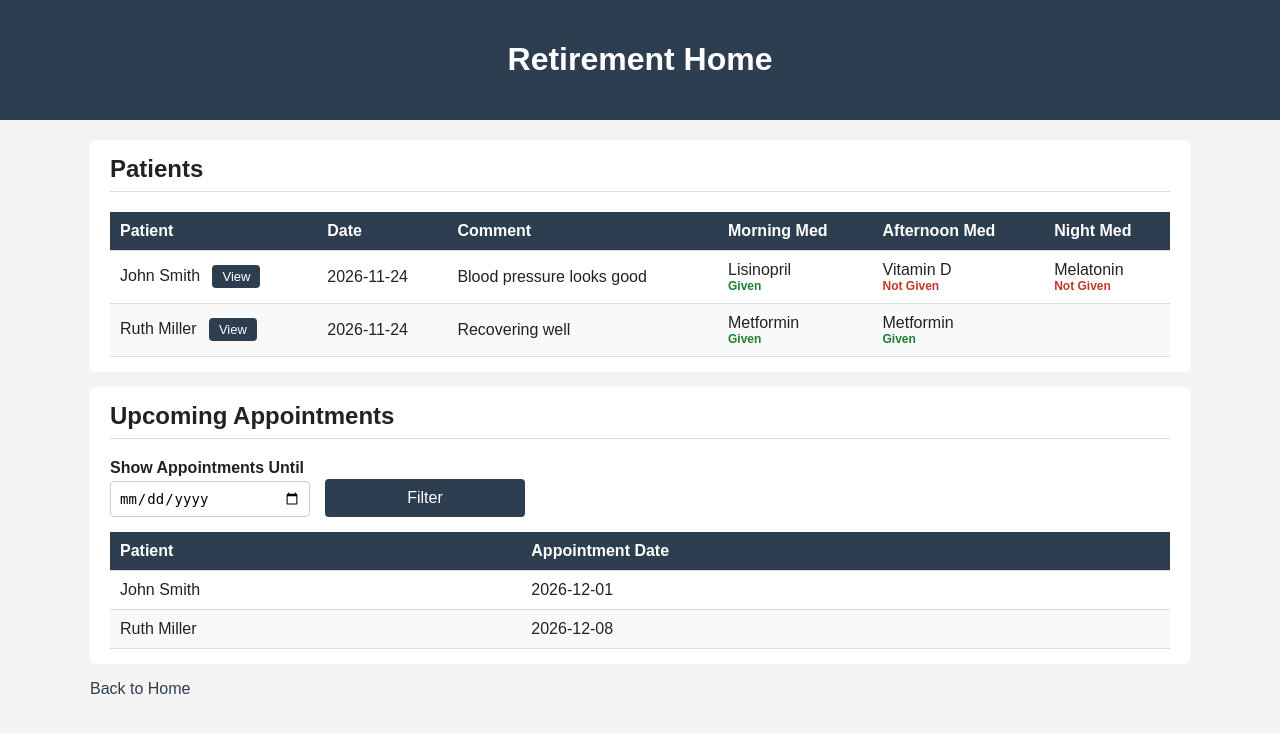
After one commit to CMervy/CSET-220-Project, a Laravel app: page /doctor-home in a window 1280 px wide. The commit adds this page. Shown: the top 733 px of the page. Run offline with Laravel 12, Linux system fonts and the light colour scheme; parts of the project's set-up code (start-up, migrations or seed data) failed here and were passed over.

Commit message:
doctor home, patient of doctor, and payment

```diff
--- a/public/css/style.css
+++ b/public/css/style.css
@@ -124,3 +124,65 @@ main.wide {
 .search-form button {
     margin-top: 0;
 }
+textarea {
+    padding: 8px;
+    border: 1px solid #ccc;
+    border-radius: 4px;
+    font-size: 14px;
+    font-family: Arial, sans-serif;
+}
+
+.button {
+    display: inline-block;
+    padding: 10px 16px;
+    background: #2c3e50;
+    color: white;
+    border-radius: 4px;
+    cursor: pointer;
+    list-style: none;
+}
+
+.button::-webkit-details-marker {
+    display: none;
+}
+
+.button:hover {
+    background: #1a252f;
+}
+
+details form {
+    margin-top: 10px;
+}
+.button.small {
+    padding: 4px 10px;
+    font-size: 13px;
+    margin-left: 8px;
+    text-decoration: none;
+}
+
+.button.small:hover {
+    text-decoration: none;
+}
+
+.given {
+    display: block;
+    color: #1e7e34;
+    font-size: 12px;
+    font-weight: bold;
+}
+
+.not-given {
+    display: block;
+    color: #c0392b;
+    font-size: 12px;
+    font-weight: bold;
+}
+
+.search-form + table {
+    margin-top: 15px;
+}
+.total-row td {
+    font-weight: bold;
+    border-top: 2px solid #2c3e50;
+    background: #eef2f5;
+}
--- /dev/null
+++ b/resources/views/doctor-home.blade.php
@@ -0,0 +1,88 @@
+<!DOCTYPE html>
+<html lang="en">
+<head>
+    <meta charset="UTF-8">
+    <meta name="viewport" content="width=device-width, initial-scale=1.0">
+    <title>Doctor's Home</title>
+    <link rel="stylesheet" href="{{ asset('css/style.css') }}">
+</head>
+<body>
+    <header>
+        <h1>Retirement Home</h1>
+    </header>
+
+    <main class="wide">
+        <section>
+            <h2>Patients</h2>
+            <table>
+                <thead>
+                    <tr>
+                        <th>Patient</th>
+                        <th>Date</th>
+                        <th>Comment</th>
+                        <th>Morning Med</th>
+                        <th>Afternoon Med</th>
+                        <th>Night Med</th>
+                    </tr>
+                </thead>
+                <tbody>
+                    <tr>
+                        <td>
+                            John Smith
+                            <a href="/patient-of-doctor?patient_id=1" class="button small">View</a>
+                        </td>
+                        <td>2026-11-24</td>
+                        <td>Blood pressure looks good</td>
+                        <td>Lisinopril <span class="given">Given</span></td>
+                        <td>Vitamin D <span class="not-given">Not Given</span></td>
+                        <td>Melatonin <span class="not-given">Not Given</span></td>
+                    </tr>
+                    <tr>
+                        <td>
+                            Ruth Miller
+                            <a href="/patient-of-doctor?patient_id=2" class="button small">View</a>
+                        </td>
+                        <td>2026-11-24</td>
+                        <td>Recovering well</td>
+                        <td>Metformin <span class="given">Given</span></td>
+                        <td>Metformin <span class="given">Given</span></td>
+                        <td></td>
+                    </tr>
+                </tbody>
+            </table>
+        </section>
+
+        <section>
+            <h2>Upcoming Appointments</h2>
+            <form method="GET" action="/doctor-home" class="search-form">
+                <div>
+                    <label for="till_date">Show Appointments Until</label>
+                    <input type="date" id="till_date" name="till_date">
+                </div>
+                <button type="submit">Filter</button>
+            </form>
+
+            <table>
+                <thead>
+                    <tr>
+                        <th>Patient</th>
+                        <th>Appointment Date</th>
+                    </tr>
+                </thead>
+                <tbody>
+                    <tr>
+                        <td>John Smith</td>
+                        <td>2026-12-01</td>
+                    </tr>
+                    <tr>
+                        <td>Ruth Miller</td>
+                        <td>2026-12-08</td>
+                    </tr>
+                </tbody>
+            </table>
+        </section>
+
+        <p><a href="/">Back to Home</a></p>
+    </main>
+</body>
+</html>
--- a/routes/web.php
+++ b/routes/web.php
@@ -20,3 +20,12 @@ Route::get('/patients', function () {
 Route::get('/registration-approval', function () {
     return view('registration-approval');
 });
+Route::get('/patient-of-doctor', function () {
+    return view('patient-of-doctor');
+});
+Route::get('/doctor-home', function () {
+    return view('doctor-home');
+});
+Route::get('/payment', function () {
+    return view('payment');
+});
```
Also changed, not shown: resources/views/patient-of-doctor.blade.php (added, +73 -0 lines), resources/views/payment.blade.php (added, +85 -0 lines).
